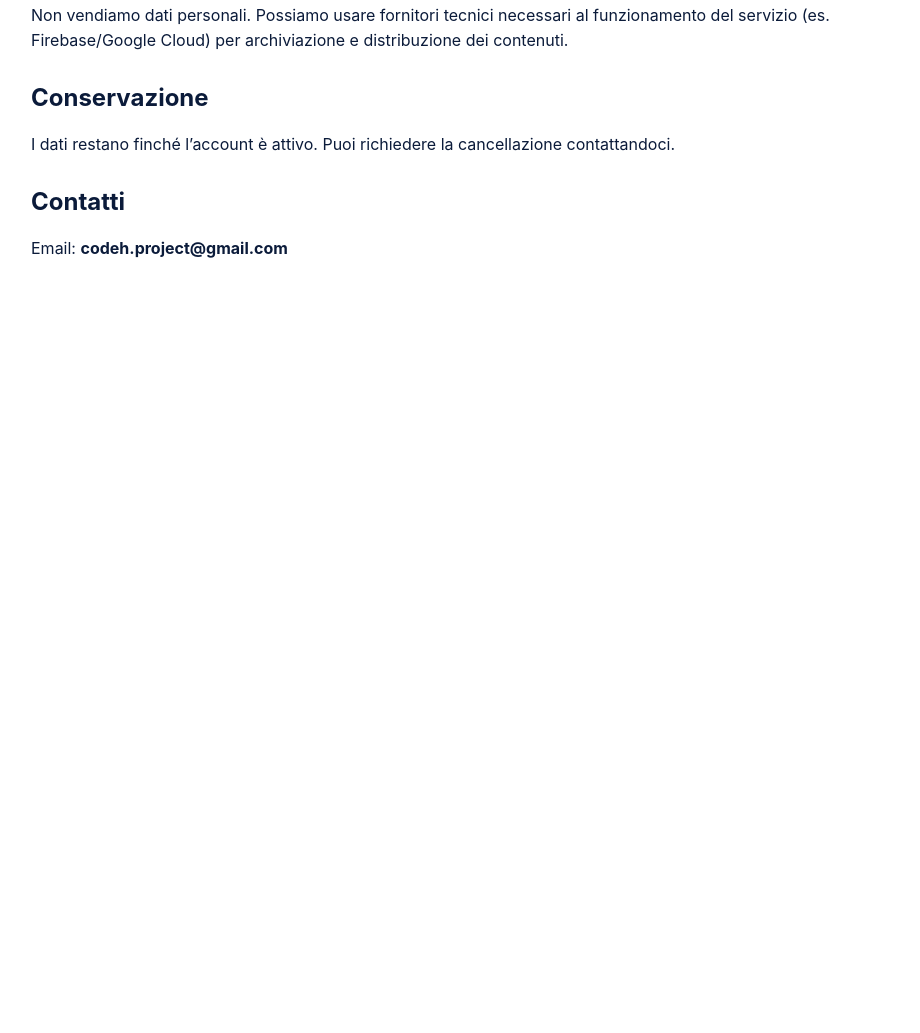
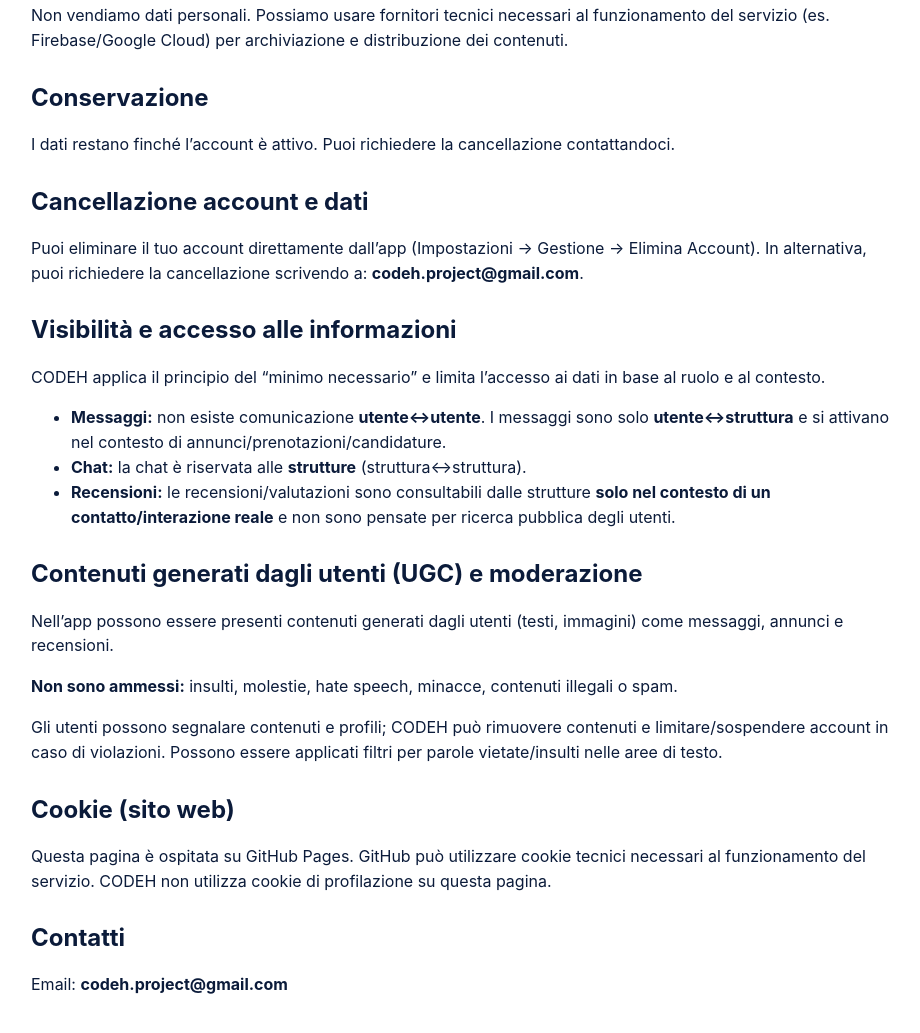
Before and after one commit to sivashow/codeh-privacy, a plain HTML site: page index.html in a window 1280 px wide. Shown: the part 663-1696 px from the top of the page, without its empty margins (179-1099 px from the left). Before the commit the page ends 964 px from the top, so only its background shows below. Drawn offline with Linux system fonts and the light colour scheme.

Commit message:
Update index.html

```diff
--- a/index.html
+++ b/index.html
@@ -42,6 +42,36 @@
   <h2>Conservazione</h2>
   <p>I dati restano finché l’account è attivo. Puoi richiedere la cancellazione contattandoci.</p>
 
+  <!-- ✅ AGGIUNTE PER APPLE + GOOGLE -->
+  <h2>Cancellazione account e dati</h2>
+  <p>
+    Puoi eliminare il tuo account direttamente dall’app (Impostazioni → Gestione → Elimina Account).
+    In alternativa, puoi richiedere la cancellazione scrivendo a: <strong>codeh.project@gmail.com</strong>.
+  </p>
+
+  <h2>Visibilità e accesso alle informazioni</h2>
+  <p>CODEH applica il principio del “minimo necessario” e limita l’accesso ai dati in base al ruolo e al contesto.</p>
+  <ul>
+    <li><strong>Messaggi:</strong> non esiste comunicazione <strong>utente↔utente</strong>. I messaggi sono solo <strong>utente↔struttura</strong> e si attivano nel contesto di annunci/prenotazioni/candidature.</li>
+    <li><strong>Chat:</strong> la chat è riservata alle <strong>strutture</strong> (struttura↔struttura).</li>
+    <li><strong>Recensioni:</strong> le recensioni/valutazioni sono consultabili dalle strutture <strong>solo nel contesto di un contatto/interazione reale</strong> e non sono pensate per ricerca pubblica degli utenti.</li>
+  </ul>
+
+  <h2>Contenuti generati dagli utenti (UGC) e moderazione</h2>
+  <p>Nell’app possono essere presenti contenuti generati dagli utenti (testi, immagini) come messaggi, annunci e recensioni.</p>
+  <p><strong>Non sono ammessi:</strong> insulti, molestie, hate speech, minacce, contenuti illegali o spam.</p>
+  <p>
+    Gli utenti possono segnalare contenuti e profili; CODEH può rimuovere contenuti e limitare/sospendere account in caso di violazioni.
+    Possono essere applicati filtri per parole vietate/insulti nelle aree di testo.
+  </p>
+
+  <h2>Cookie (sito web)</h2>
+  <p>
+    Questa pagina è ospitata su GitHub Pages. GitHub può utilizzare cookie tecnici necessari al funzionamento del servizio.
+    CODEH non utilizza cookie di profilazione su questa pagina.
+  </p>
+  <!-- ✅ FINE AGGIUNTE -->
+
   <h2>Contatti</h2>
   <p>Email: <strong>codeh.project@gmail.com</strong></p>
 </body>
```
